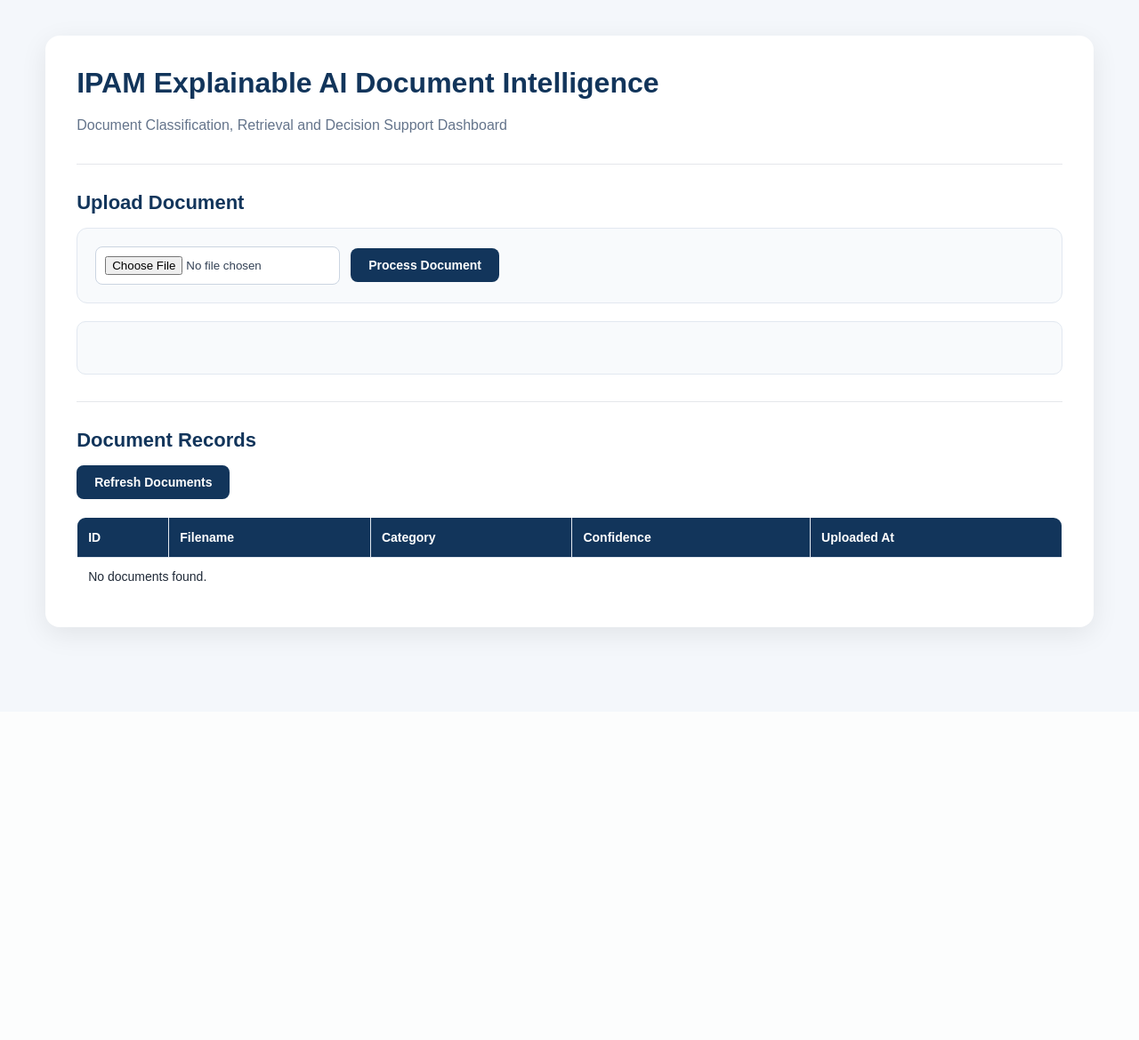
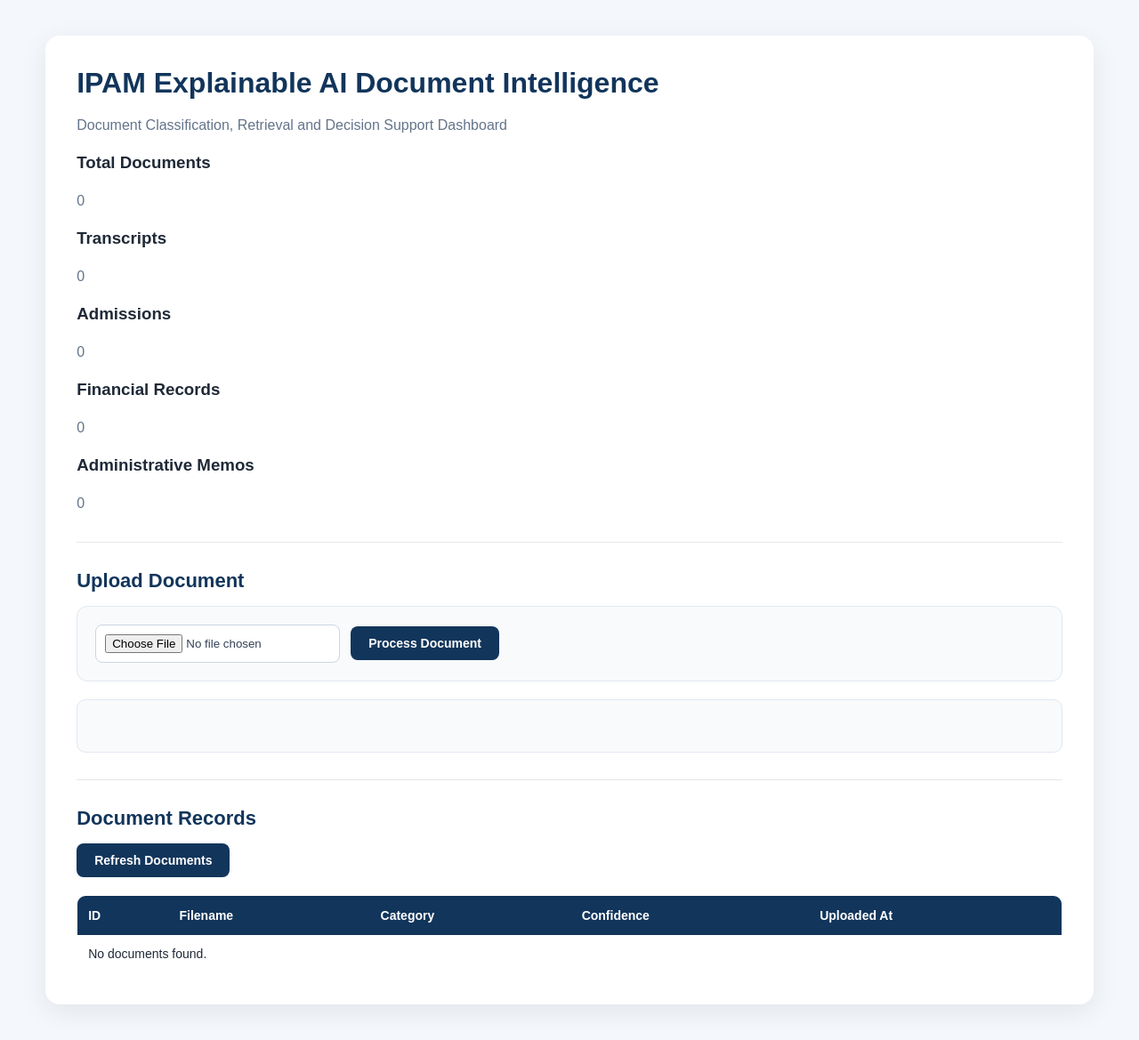
Before and after one commit to eddidepoetkenneh-ai/ipam-xai-document-intelligence, a FastAPI app: page / in a window 1280 px wide. Shown: the whole page at 89% size. Before the commit the page ends 723 px from the top, so only its background shows below. Run offline with FastAPI, Linux system fonts and the light colour scheme; data that the repository does not hold is empty.

Commit message:
Add live dashboard statistics

```diff
--- a/templates/index.html
+++ b/templates/index.html
@@ -1,5 +1,6 @@
 <!doctype html>
 <html>
+
 <head>
     <meta charset="utf-8">
     <title>IPAM Document Intelligence</title>
@@ -16,11 +17,43 @@
         Document Classification, Retrieval and Decision Support Dashboard
     </p>
 
+    <!-- Dashboard Statistics -->
+    <section class="stats">
+
+        <div class="stat-card">
+            <h3>Total Documents</h3>
+            <p id="totalDocuments">0</p>
+        </div>
+
+        <div class="stat-card">
+            <h3>Transcripts</h3>
+            <p id="transcriptCount">0</p>
+        </div>
+
+        <div class="stat-card">
+            <h3>Admissions</h3>
+            <p id="admissionCount">0</p>
+        </div>
+
+        <div class="stat-card">
+            <h3>Financial Records</h3>
+            <p id="financialCount">0</p>
+        </div>
+
+        <div class="stat-card">
+            <h3>Administrative Memos</h3>
+            <p id="memoCount">0</p>
+        </div>
+
+    </section>
+
     <hr>
 
+    <!-- Upload Section -->
     <h2>Upload Document</h2>
 
     <form id="uploadForm">
+
         <input
             id="file"
             type="file"
@@ -31,19 +64,22 @@
         <button type="submit">
             Process Document
         </button>
+
     </form>
 
     <pre id="result"></pre>
 
     <hr>
 
+    <!-- Document Records -->
     <h2>Document Records</h2>
 
     <button onclick="loadDocuments()">
         Refresh Documents
     </button>
 
-    <table border="1" cellpadding="8" cellspacing="0">
+    <table>
+
         <thead>
             <tr>
                 <th>ID</th>
@@ -55,17 +91,26 @@
         </thead>
 
         <tbody id="documentsTable">
+
             <tr>
-                <td colspan="5">Loading...</td>
+                <td colspan="5">
+                    Loading...
+                </td>
             </tr>
+
         </tbody>
+
     </table>
 
 </main>
 
+
 <script>
 
 const form = document.getElementById("uploadForm");
+
+
+/* Upload and process document */
 
 form.addEventListener("submit", async function(e) {
 
@@ -74,7 +119,9 @@ form.addEventListener("submit", async function(e) {
     const fileInput = document.getElementById("file");
 
     if (!fileInput.files.length) {
+
         alert("Please select a document.");
+
         return;
     }
 
@@ -82,19 +129,31 @@ form.addEventListener("submit", async function(e) {
 
     fd.append("file", fileInput.files[0]);
 
+
     const response = await fetch("/api/documents", {
+
         method: "POST",
+
         body: fd
+
     });
 
+
     const data = await response.json();
+
 
     document.getElementById("result").textContent =
         JSON.stringify(data, null, 2);
 
+
+    /* Refresh dashboard after upload */
+
     loadDocuments();
+
 });
 
+
+/* Load documents from PostgreSQL through API */
 
 async function loadDocuments() {
 
@@ -102,20 +161,73 @@ async function loadDocuments() {
 
     const documents = await response.json();
 
+
+    /* Update statistics */
+
+    document.getElementById("totalDocuments").textContent =
+        documents.length;
+
+
+    const transcriptCount =
+        documents.filter(item =>
+            item.category === "Transcript"
+        ).length;
+
+
+    const admissionCount =
+        documents.filter(item =>
+            item.category === "Admission"
+        ).length;
+
+
+    const financialCount =
+        documents.filter(item =>
+            item.category === "Financial Record"
+        ).length;
+
+
+    const memoCount =
+        documents.filter(item =>
+            item.category === "Administrative Memo"
+        ).length;
+
+
+    document.getElementById("transcriptCount").textContent =
+        transcriptCount;
+
+
+    document.getElementById("admissionCount").textContent =
+        admissionCount;
+
+
+    document.getElementById("financialCount").textContent =
+        financialCount;
+
+
+    document.getElementById("memoCount").textContent =
+        memoCount;
+
+
+    /* Update document table */
+
     const table = document.getElementById("documentsTable");
 
     table.innerHTML = "";
+
 
     if (documents.length === 0) {
 
         table.innerHTML = `
             <tr>
-                <td colspan="5">No documents found.</td>
+                <td colspan="5">
+                    No documents found.
+                </td>
             </tr>
         `;
 
         return;
     }
+
 
     documents.forEach(item => {
 
@@ -132,12 +244,16 @@ async function loadDocuments() {
         table.appendChild(row);
 
     });
+
 }
 
+
+/* Load dashboard when page opens */
 
 loadDocuments();
 
 </script>
 
 </body>
+
 </html>
```
Lines whose indentation alone changed are shown as unchanged.
